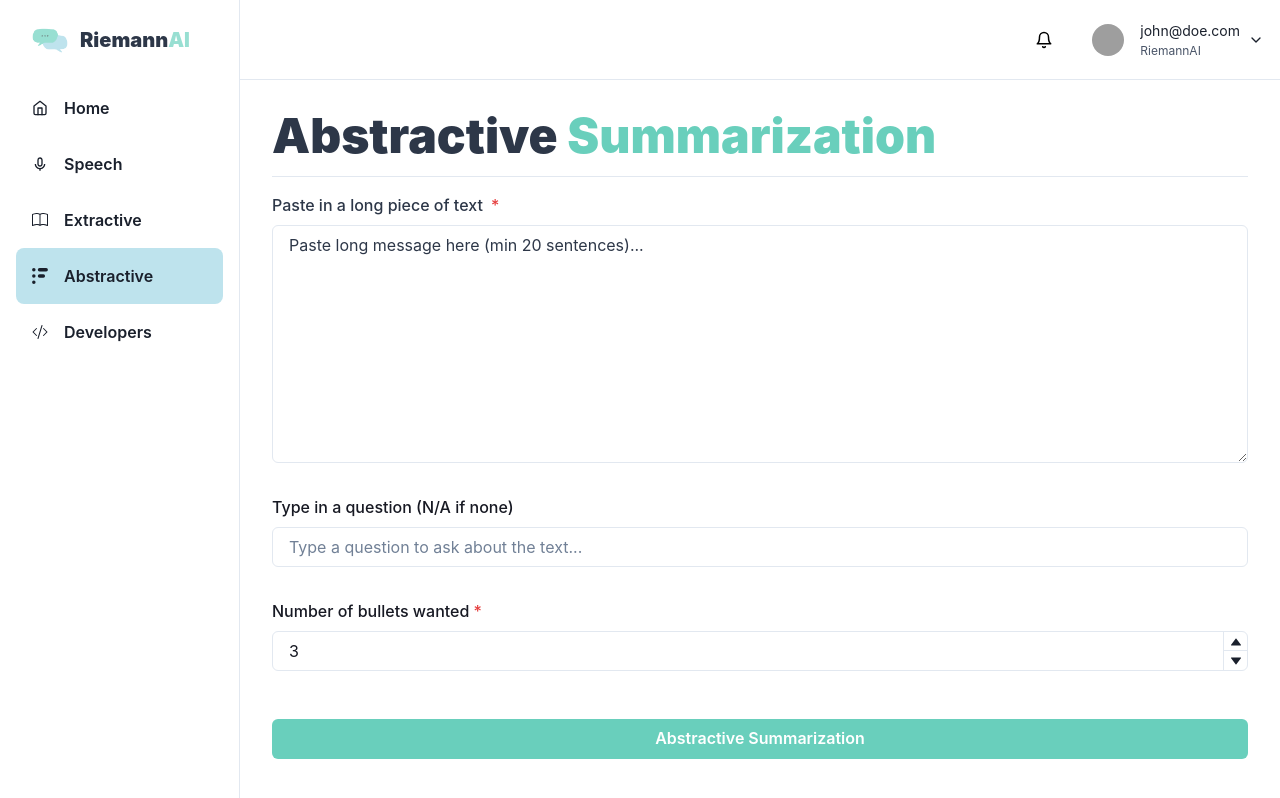
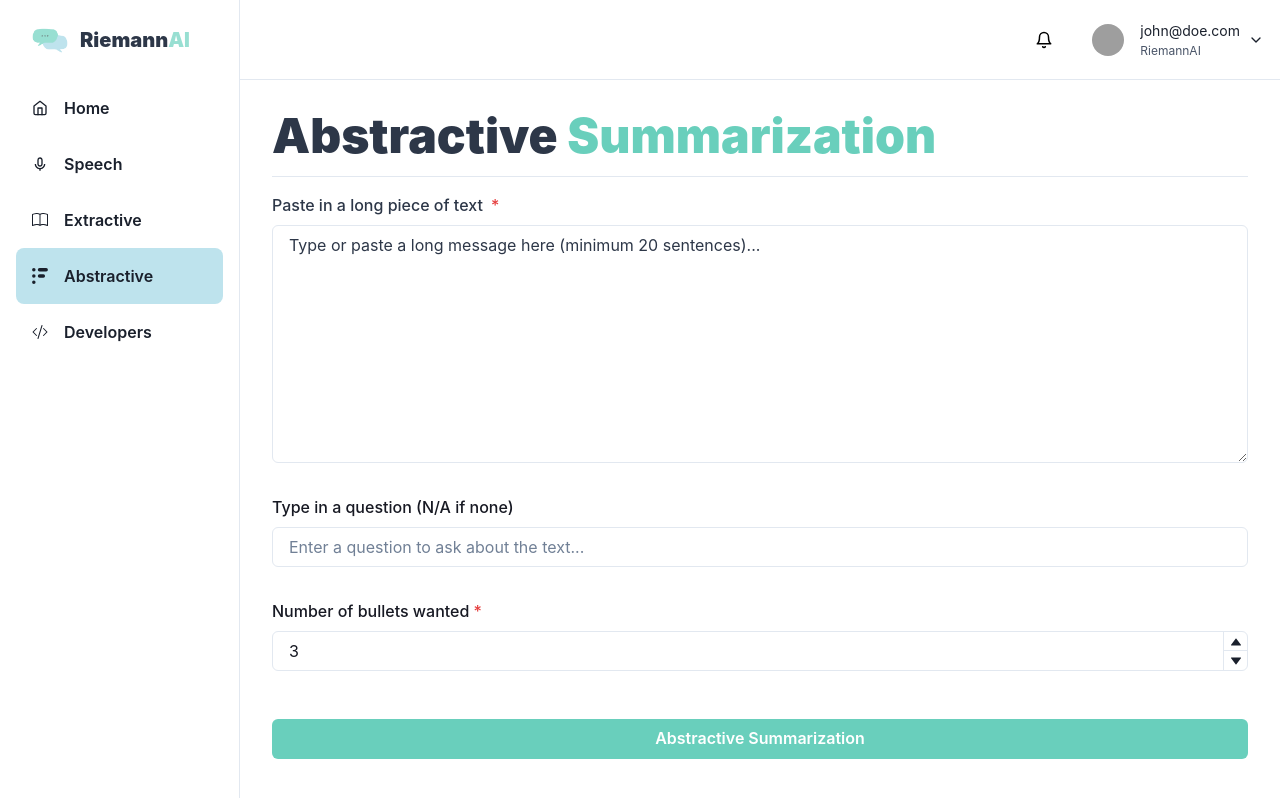
Before and after one commit to ganning127/riemann-ai, a Next.js app: page /abstractive-summarization in a window 1280 px wide. Built offline with nearby package versions, Linux system fonts and the light colour scheme; grey boxes are pictures that could not be loaded.

Commit message:
Change various strings

```diff
--- a/pages/abstractive-summarization.js
+++ b/pages/abstractive-summarization.js
@@ -110,7 +110,7 @@ export default function Extractive() {
                     Paste in a long piece of text{" "}
                   </FormLabel>
                   <Textarea
-                    placeholder="Paste long message here (min 20 sentences)..."
+                    placeholder="Type or paste a long message here (minimum 20 sentences)..."
                     rows="10"
                     onInput={(e) => setOrigText(e.target.value)}
                     _placeholder={{ color: textColor }}
@@ -124,7 +124,7 @@ export default function Extractive() {
                   <Input
                     onInput={(e) => setQuestion(e.target.value)}
                     type="text"
-                    placeholder="Type a question to ask about the text..."
+                    placeholder="Enter a question to ask about the text..."
                     color="gray.900"
                   />
                 </FormControl>
--- a/pages/extractive-summarization.js
+++ b/pages/extractive-summarization.js
@@ -101,7 +101,7 @@ export default function Extractive() {
               </FormControl>
               <FormControl isRequired borderRadius="20" color={textColor}>
                 <Textarea
-                  placeholder="Type long message here..."
+                  placeholder="Type or paste long message here..."
                   rows="5"
                   onInput={(e) => setOrigText(e.target.value)}
                   _placeholder={{ color: textColor }}
--- a/pages/riemann-speech-summarize.js
+++ b/pages/riemann-speech-summarize.js
@@ -323,7 +323,7 @@ export default function SpeechSummarize() {
           }}
           onClick={handleSummarize}
         >
-          Summarize Text!
+          Summarize Text
         </Link>
 
         {summs && (
```
